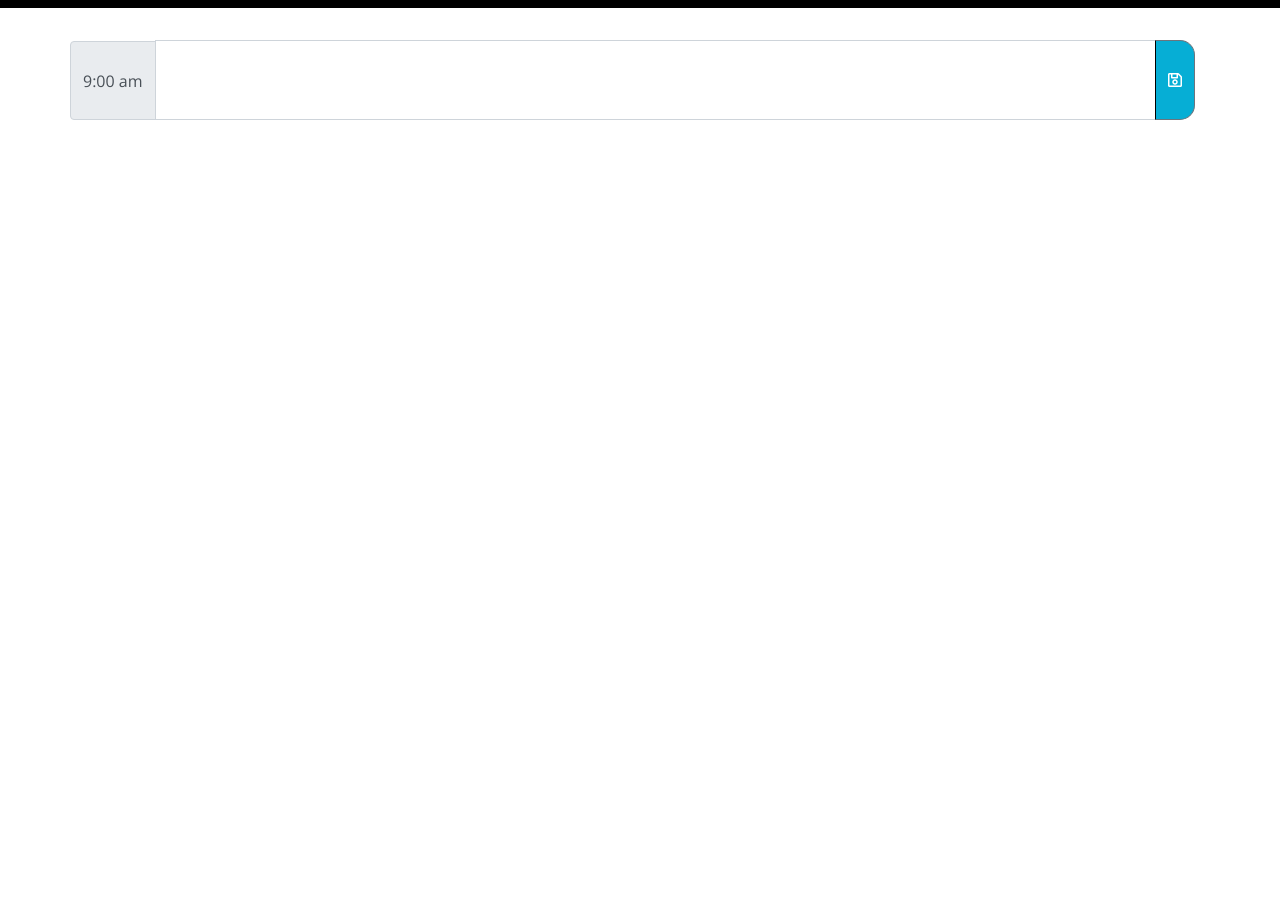
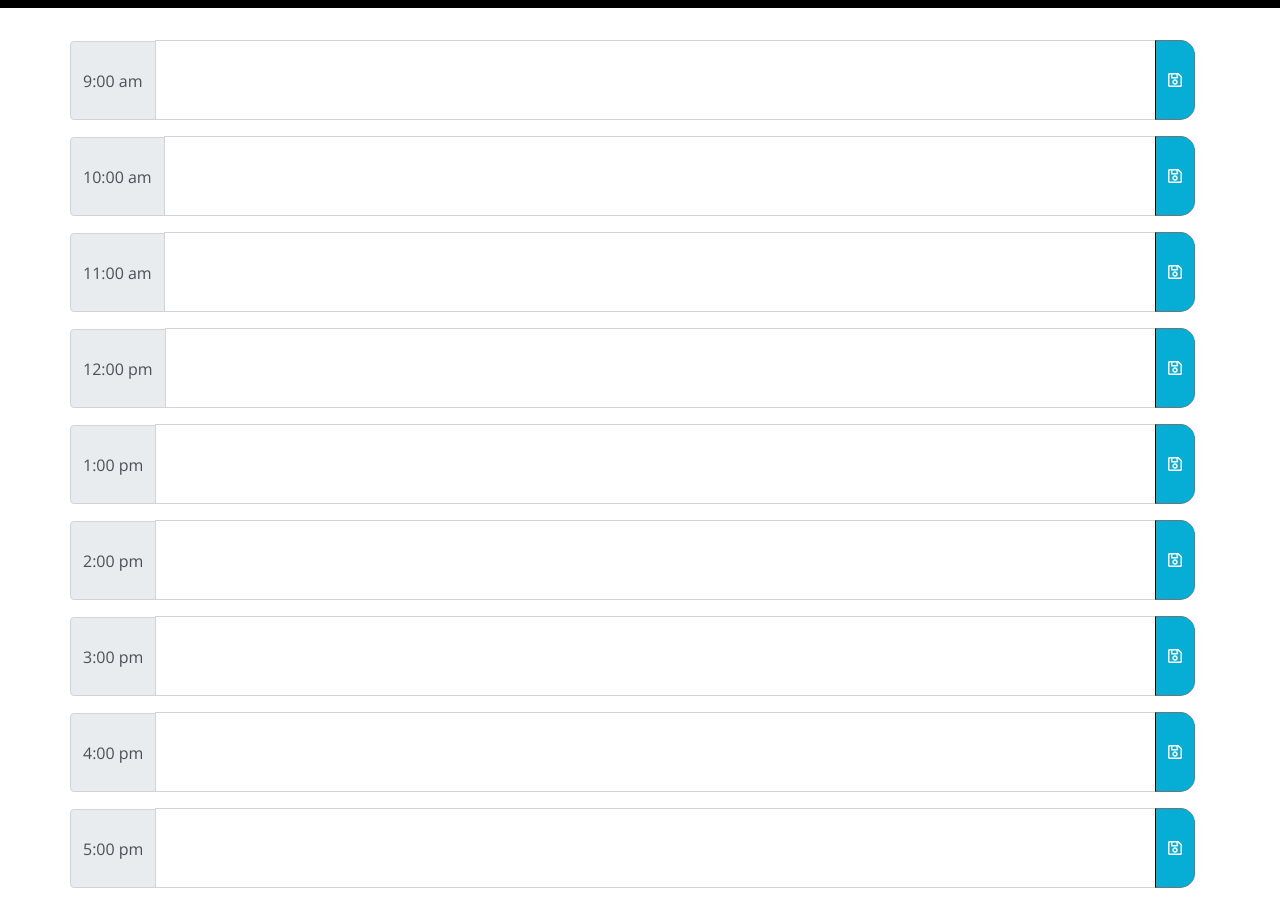
Before and after one commit to tkim30201/Work-Day-Scheduler, a plain HTML site: page index.html in a window 1280 px wide. Shown: the part 260-1164 px from the top of the page. Before the commit the page ends 800 px from the top, so only its background shows below. Drawn offline with nearby package versions, Linux system fonts and the light colour scheme.

Commit message:
added rest of the timeblocks

```diff
--- a/index.html
+++ b/index.html
@@ -40,6 +40,86 @@
         </div>
       </div>
 
+      <div class="input-group mb-3">
+        <div class="input-group-prepend row">
+          <span class="input-group-text" id="basic-addon1" data-value="10">10:00 am</span>
+        </div>
+        <textarea value="" id="task10am" type="text" cols="100" rows="2" class="form-control description textarea"></textarea>
+        <div class="input-group-append">
+          <button id="10am-save" class="btn btn-outline-secondary saveBtn" type="button"><i class="far fa-save"></i></button>
+        </div>
+      </div>
+
+      <div class="input-group mb-3">
+        <div class="input-group-prepend row">
+          <span class="input-group-text" id="basic-addon1" data-value="11">11:00 am</span>
+        </div>
+        <textarea value="" id="task11am" type="text" cols="100" rows="2" class="form-control description textarea"></textarea>
+        <div class="input-group-append">
+          <button id="11am-save" class="btn btn-outline-secondary saveBtn" type="button"><i class="far fa-save"></i></button>
+        </div>
+      </div>
+
+      <div class="input-group mb-3">
+        <div class="input-group-prepend row">
+          <span class="input-group-text" id="basic-addon1" data-value="12">12:00 pm</span>
+        </div>
+        <textarea value="" id="task12pm" type="text" cols="100" rows="2" class="form-control description textarea"></textarea>
+        <div class="input-group-append">
+          <button id="12pm-save" class="btn btn-outline-secondary saveBtn" type="button"><i class="far fa-save"></i></button>
+        </div>
+      </div>
+
+      <div class="input-group mb-3">
+        <div class="input-group-prepend row">
+          <span class="input-group-text" id="basic-addon1" data-value="13">1:00 pm</span>
+        </div>
+        <textarea value="" id="task1pm" type="text" cols="100" rows="2" class="form-control description textarea"></textarea>
+        <div class="input-group-append">
+          <button id="1pm-save" class="btn btn-outline-secondary saveBtn" type="button"><i class="far fa-save"></i></button>
+        </div>
+      </div>
+
+      <div class="input-group mb-3">
+        <div class="input-group-prepend row">
+          <span class="input-group-text" id="basic-addon1" data-value="14">2:00 pm</span>
+        </div>
+        <textarea value="" id="task2pm" type="text" cols="100" rows="2" class="form-control description textarea"></textarea>
+        <div class="input-group-append">
+          <button id="2pm-save" class="btn btn-outline-secondary saveBtn" type="button"><i class="far fa-save"></i></button>
+        </div>
+      </div>
+
+      <div class="input-group mb-3">
+        <div class="input-group-prepend row">
+          <span class="input-group-text" id="basic-addon1" data-value="15">3:00 pm</span>
+        </div>
+        <textarea value="" id="task3pm" type="text" cols="100" rows="2" class="form-control description textarea"></textarea>
+        <div class="input-group-append">
+          <button id="3pm-save" class="btn btn-outline-secondary saveBtn" type="button"><i class="far fa-save"></i></button>
+        </div>
+      </div>
+
+      <div class="input-group mb-3">
+        <div class="input-group-prepend row">
+          <span class="input-group-text" id="basic-addon1" data-value="16">4:00 pm</span>
+        </div>
+        <textarea value="" id="task4pm" type="text" cols="100" rows="2" class="form-control description textarea"></textarea>
+        <div class="input-group-append">
+          <button id="4pm-save" class="btn btn-outline-secondary saveBtn" type="button"><i class="far fa-save"></i></button>
+        </div>
+      </div>
+
+      <div class="input-group mb-3">
+        <div class="input-group-prepend row">
+          <span class="input-group-text" id="basic-addon1" data-value="17">5:00 pm</span>
+        </div>
+        <textarea value="" id="task5pm" type="text" cols="100" rows="2" class="form-control description textarea"></textarea>
+        <div class="input-group-append">
+          <button id="5pm-save" class="btn btn-outline-secondary saveBtn" type="button"><i class="far fa-save"></i></button>
+        </div>
+      </div>
+
     </div>
 
     <script src="https://code.jquery.com/jquery-3.4.1.min.js"></script>
```
